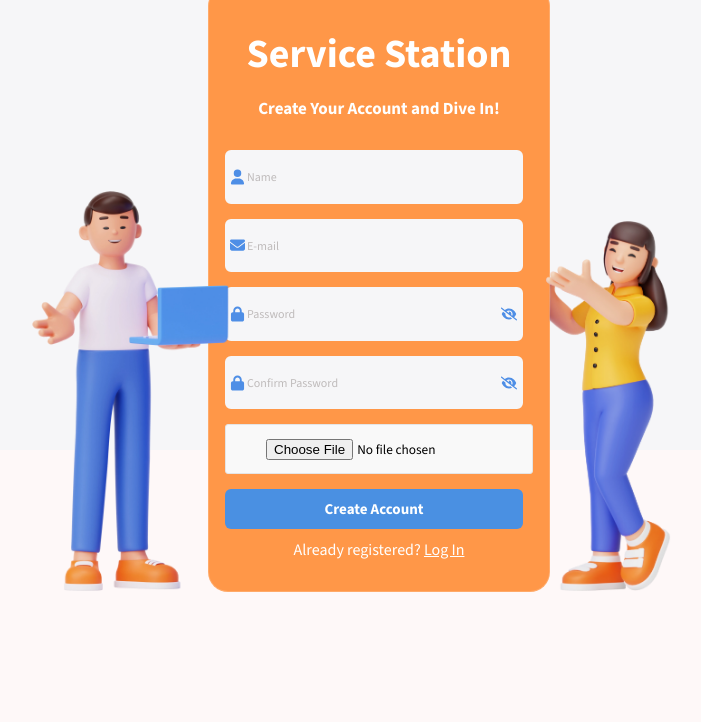
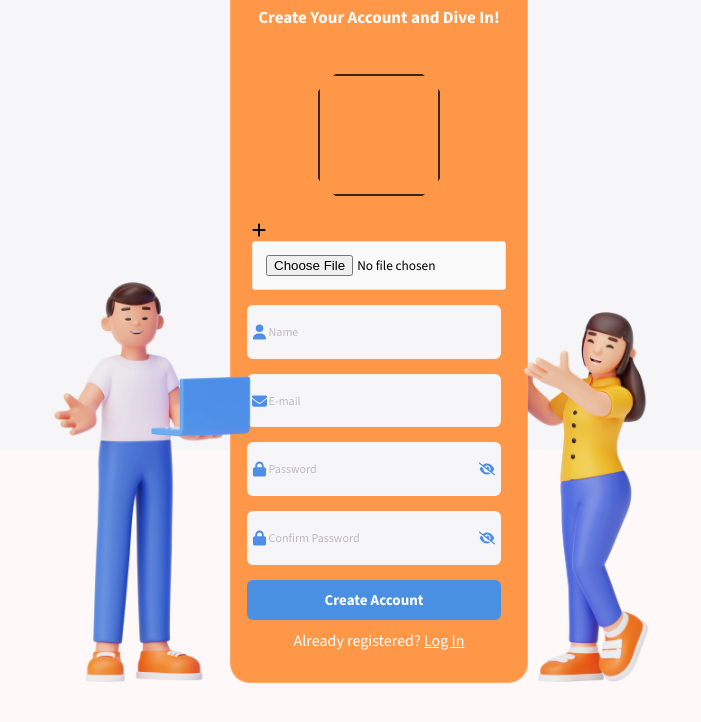
Before and after one commit to BaraaHalabi/Service-Provider-Web, a React (Create React App) app: page /sign-up in a window 1280 px wide. Shown: the top 722 px of the page, without its empty margins (261-962 px from the left). Built offline with nearby package versions, Linux system fonts and the light colour scheme.

Commit message:
signup image

```diff
--- a/src/login/signUp.js
+++ b/src/login/signUp.js
@@ -25,6 +25,7 @@ import {
   faUser,
   faEye,
   faEyeSlash,
+  faPlus,
 } from "@fortawesome/free-solid-svg-icons";
 // Auth
 import { useAuth } from "../auth";
@@ -41,6 +42,7 @@ const SignUp = () => {
     profileImage: null,
   });
 
+  const [imagePreview, setImagePreview] = useState(null);
   const [errors, setErrors] = useState({});
   const [touched, setTouched] = useState({});
   const [showPassword, setShowPassword] = useState(false);
@@ -54,7 +56,9 @@ const SignUp = () => {
     if (event.target.name === "isAccepted") {
       setData({ ...data, [event.target.name]: event.target.checked });
     } else if (event.target.name === "profileImage") {
-      setData({ ...data, profileImage: event.target.files[0] });
+      const file = event.target.files[0];
+      setData({ ...data, profileImage: file });
+      setImagePreview(URL.createObjectURL(file));
     } else {
       setData({ ...data, [event.target.name]: event.target.value });
     }
@@ -122,6 +126,31 @@ const SignUp = () => {
         <h1 className={styles.headerTitle}>Service Station</h1>
         <h2> Create Your Account and Dive In!</h2>
 
+        <div className={styles.profileImageContainer}>
+          {imagePreview ? (
+            <img
+              src={imagePreview}
+              className={styles.profileImage}
+              alt="Profile"
+            />
+          ) : (
+            <img
+              src={userIcon}
+              className={styles.profileImage}
+              alt="Default Profile"
+            />
+          )}
+          <label className={styles.imageInputLabel}>
+            <FontAwesomeIcon icon={faPlus} className={styles.plusIcon} />
+            <input
+              type="file"
+              name="profileImage"
+              onChange={changeHandler}
+              className={styles.imageInput}
+            />
+          </label>
+        </div>
+
         <div className={styles.inputWithIcon}>
           <div>
             <input
@@ -185,15 +214,11 @@ const SignUp = () => {
             />
             <FontAwesomeIcon icon={faLock} className={styles.customIcon} />
             <FontAwesomeIcon
-              icon={showPassword ? faEye : faEyeSlash}
+              icon={showConfirmPassword ? faEye : faEyeSlash}
               className={styles.eyeIcon}
-              onClick={togglePasswordVisibility}
+              onClick={toggleConfirmPasswordVisibility}
             />
           </div>
-        </div>
-
-        <div className={styles.inputWithIcon}>
-          <input type="file" name="profileImage" onChange={changeHandler} />
         </div>
 
         <div>
```
